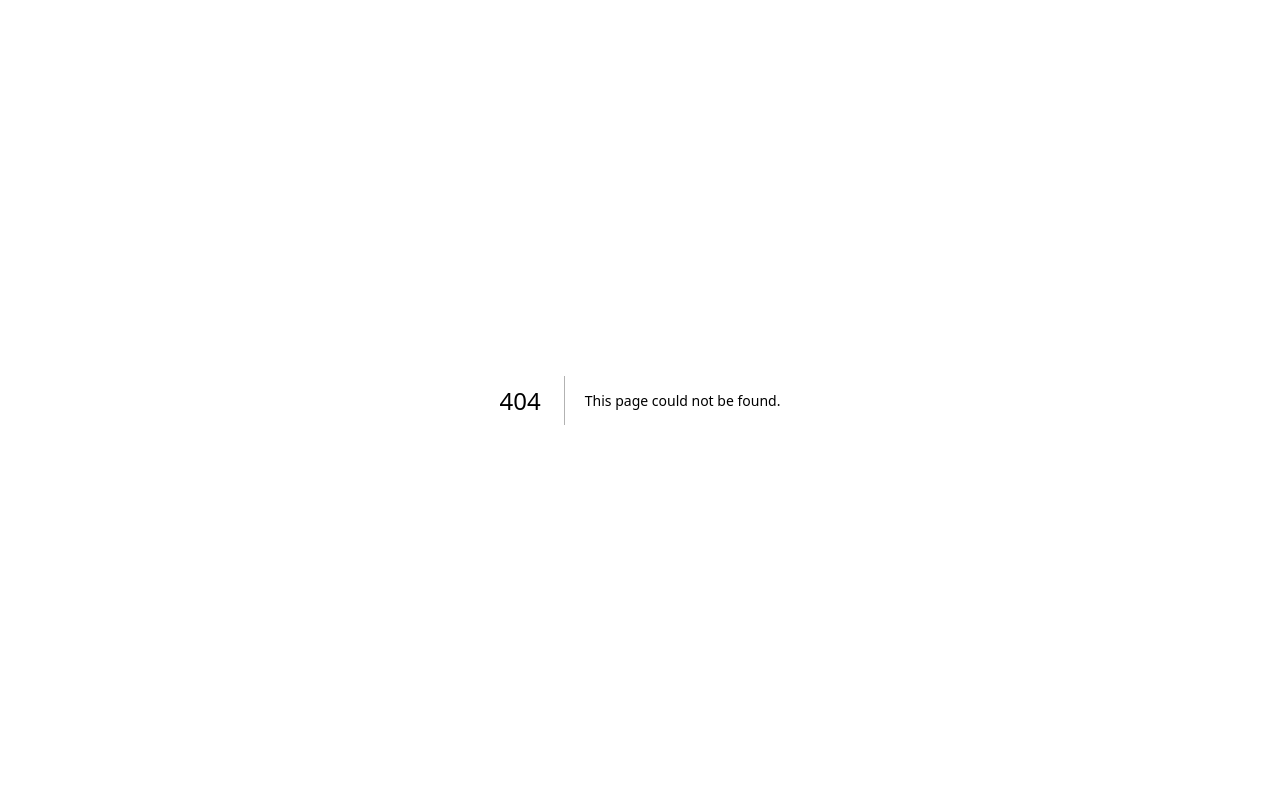
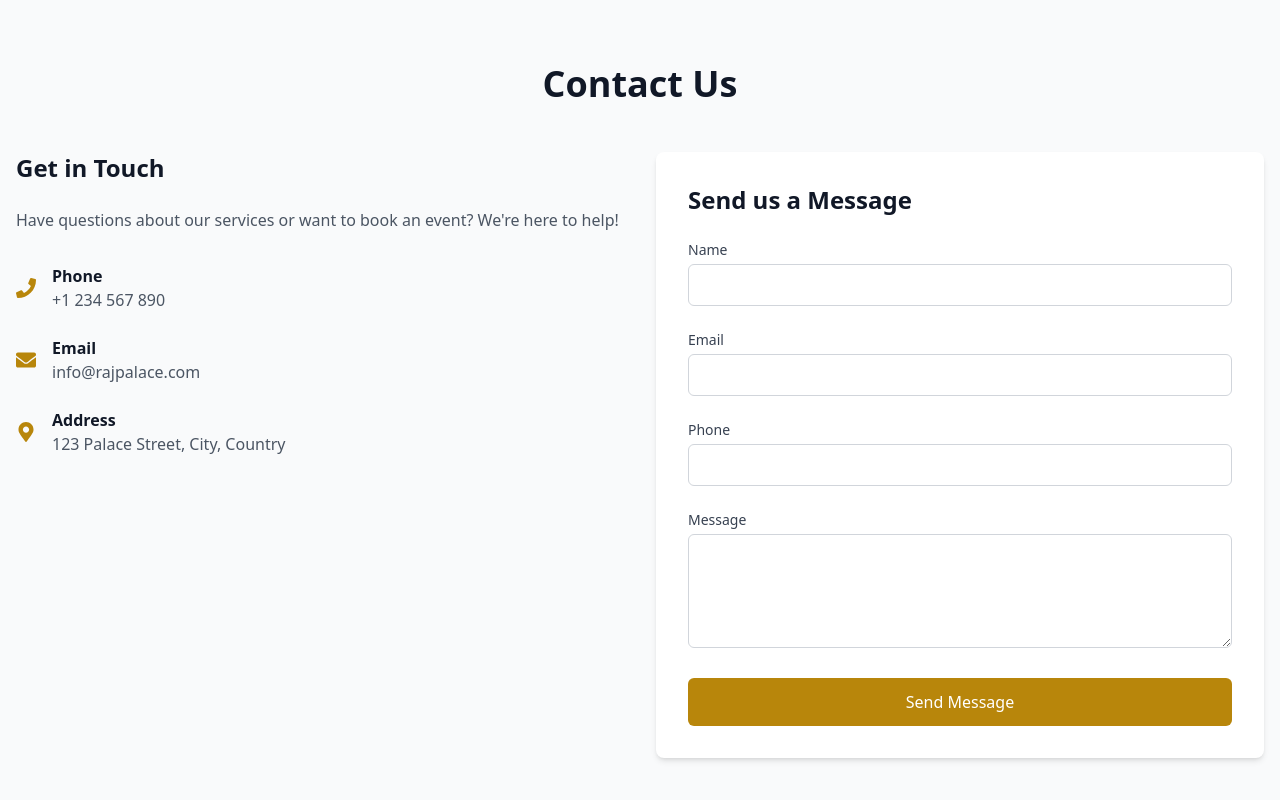
Before and after one commit to subhransu720/rajpalaceandconvention.com, a Next.js app: page /contact in a window 1280 px wide. Before the commit this address had no page. Shown: the top 800 px of the page. Built offline with nearby package versions, Linux system fonts and the light colour scheme.

Commit message:
Add Contact and Gallery pages

```diff
--- /dev/null
+++ b/src/app/contact/page.tsx
@@ -0,0 +1,140 @@
+'use client';
+
+import { useState } from 'react';
+import { FaPhone, FaEnvelope, FaMapMarkerAlt } from 'react-icons/fa';
+
+export default function ContactPage() {
+  const [formData, setFormData] = useState({
+    name: '',
+    email: '',
+    phone: '',
+    message: '',
+  });
+
+  const handleSubmit = async (e: React.FormEvent) => {
+    e.preventDefault();
+    // TODO: Implement form submission
+    console.log('Form submitted:', formData);
+  };
+
+  const handleChange = (e: React.ChangeEvent<HTMLInputElement | HTMLTextAreaElement>) => {
+    setFormData({
+      ...formData,
+      [e.target.name]: e.target.value,
+    });
+  };
+
+  return (
+    <main className="min-h-screen bg-gray-50 py-16">
+      <div className="container mx-auto px-4">
+        <h1 className="text-4xl font-bold text-center text-gray-900 mb-12">Contact Us</h1>
+
+        <div className="grid grid-cols-1 md:grid-cols-2 gap-8">
+          <div>
+            <h2 className="text-2xl font-semibold text-gray-900 mb-6">Get in Touch</h2>
+            <p className="text-gray-600 mb-8">
+              Have questions about our services or want to book an event? We're here to help!
+            </p>
+
+            <div className="space-y-6">
+              <div className="flex items-center">
+                <FaPhone className="text-primary text-xl mr-4" />
+                <div>
+                  <h3 className="font-semibold text-gray-900">Phone</h3>
+                  <p className="text-gray-600">+1 234 567 890</p>
+                </div>
+              </div>
+
+              <div className="flex items-center">
+                <FaEnvelope className="text-primary text-xl mr-4" />
+                <div>
+                  <h3 className="font-semibold text-gray-900">Email</h3>
+                  <p className="text-gray-600">info@rajpalace.com</p>
+                </div>
+              </div>
+
+              <div className="flex items-center">
+                <FaMapMarkerAlt className="text-primary text-xl mr-4" />
+                <div>
+                  <h3 className="font-semibold text-gray-900">Address</h3>
+                  <p className="text-gray-600">123 Palace Street, City, Country</p>
+                </div>
+              </div>
+            </div>
+          </div>
+
+          <div className="bg-white p-8 rounded-lg shadow-md">
+            <h2 className="text-2xl font-semibold text-gray-900 mb-6">Send us a Message</h2>
+            <form onSubmit={handleSubmit} className="space-y-6">
+              <div>
+                <label htmlFor="name" className="block text-sm font-medium text-gray-700 mb-1">
+                  Name
+                </label>
+                <input
+                  type="text"
+                  id="name"
+                  name="name"
+                  value={formData.name}
+                  onChange={handleChange}
+                  className="w-full px-4 py-2 border border-gray-300 rounded-md focus:ring-primary focus:border-primary"
+                  required
+                />
+              </div>
+
+              <div>
+                <label htmlFor="email" className="block text-sm font-medium text-gray-700 mb-1">
+                  Email
+                </label>
+                <input
+                  type="email"
+                  id="email"
+                  name="email"
+                  value={formData.email}
+                  onChange={handleChange}
+                  className="w-full px-4 py-2 border border-gray-300 rounded-md focus:ring-primary focus:border-primary"
+                  required
+                />
+              </div>
+
+              <div>
+                <label htmlFor="phone" className="block text-sm font-medium text-gray-700 mb-1">
+                  Phone
+                </label>
+                <input
+                  type="tel"
+                  id="phone"
+                  name="phone"
+                  value={formData.phone}
+                  onChange={handleChange}
+                  className="w-full px-4 py-2 border border-gray-300 rounded-md focus:ring-primary focus:border-primary"
+                />
+              </div>
+
+              <div>
+                <label htmlFor="message" className="block text-sm font-medium text-gray-700 mb-1">
+                  Message
+                </label>
+                <textarea
+                  id="message"
+                  name="message"
+                  value={formData.message}
+                  onChange={handleChange}
+                  rows={4}
+                  className="w-full px-4 py-2 border border-gray-300 rounded-md focus:ring-primary focus:border-primary"
+                  required
+                ></textarea>
+              </div>
+
+              <button
+                type="submit"
+                className="w-full bg-primary text-white px-6 py-3 rounded-md hover:bg-primary-dark transition-colors"
+              >
+                Send Message
+              </button>
+            </form>
+          </div>
+        </div>
+      </div>
+    </main>
+  );
+}
--- /dev/null
+++ b/src/app/gallery/page.tsx
@@ -0,0 +1,82 @@
+'use client';
+
+import Image from 'next/image';
+
+const galleryImages = [
+  {
+    src: 'https://images.unsplash.com/photo-1519741497674-611481863552?q=80&w=2070&auto=format&fit=crop',
+    alt: 'Wedding Ceremony',
+    category: 'Weddings'
+  },
+  {
+    src: 'https://images.unsplash.com/photo-1540575467063-178a50c2df87?q=80&w=2070&auto=format&fit=crop',
+    alt: 'Corporate Event',
+    category: 'Corporate'
+  },
+  {
+    src: 'https://images.unsplash.com/photo-1511795409834-432f31147b22?q=80&w=2070&auto=format&fit=crop',
+    alt: 'Social Gathering',
+    category: 'Social'
+  },
+  {
+    src: 'https://images.unsplash.com/photo-1497366216548-37526070297c?q=80&w=2069&auto=format&fit=crop',
+    alt: 'Conference Room',
+    category: 'Corporate'
+  },
+  {
+    src: 'https://images.unsplash.com/photo-1511795409834-432f31147b22?q=80&w=2070&auto=format&fit=crop',
+    alt: 'Birthday Celebration',
+    category: 'Social'
+  },
+  {
+    src: 'https://images.unsplash.com/photo-1519741497674-611481863552?q=80&w=2070&auto=format&fit=crop',
+    alt: 'Wedding Reception',
+    category: 'Weddings'
+  }
+];
+
+const categories = ['All', 'Weddings', 'Corporate', 'Social'];
+
+export default function GalleryPage() {
+  return (
+    <main className="min-h-screen bg-gray-50 py-16">
+      <div className="container mx-auto px-4">
+        <h1 className="text-4xl font-bold text-center text-gray-900 mb-12">Our Gallery</h1>
+
+        <div className="flex flex-wrap justify-center gap-4 mb-12">
+          {categories.map((category) => (
+            <button
+              key={category}
+              className="px-6 py-2 rounded-full bg-white text-gray-700 hover:bg-primary hover:text-white transition-colors"
+            >
+              {category}
+            </button>
+          ))}
+        </div>
+
+        <div className="grid grid-cols-1 md:grid-cols-2 lg:grid-cols-3 gap-8">
+          {galleryImages.map((image, index) => (
+            <div key={index} className="group relative overflow-hidden rounded-lg">
+              <div className="relative h-[400px]">
+                <Image
+                  src={image.src}
+                  alt={image.alt}
+                  fill
+                  className="object-cover transition-transform duration-300 group-hover:scale-110"
+                />
+              </div>
+              <div className="absolute inset-0 bg-black bg-opacity-0 group-hover:bg-opacity-50 transition-opacity duration-300 flex flex-col items-center justify-center">
+                <h3 className="text-white text-xl font-semibold opacity-0 group-hover:opacity-100 transition-opacity duration-300">
+                  {image.alt}
+                </h3>
+                <p className="text-white opacity-0 group-hover:opacity-100 transition-opacity duration-300">
+                  {image.category}
+                </p>
+              </div>
+            </div>
+          ))}
+        </div>
+      </div>
+    </main>
+  );
+}
```
